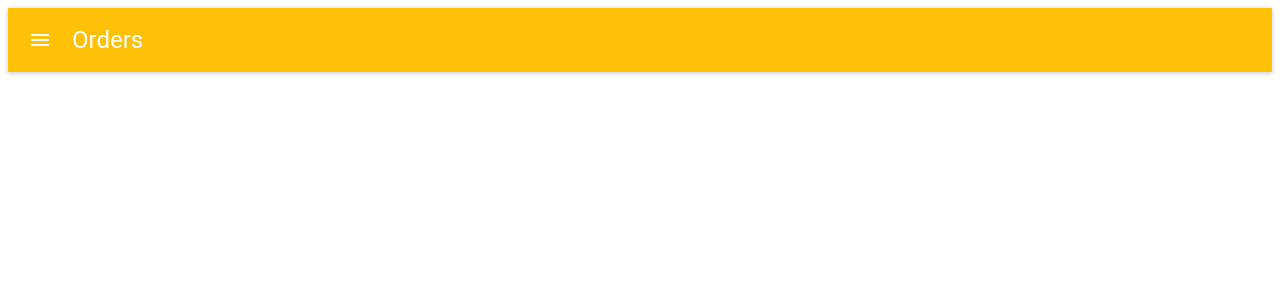
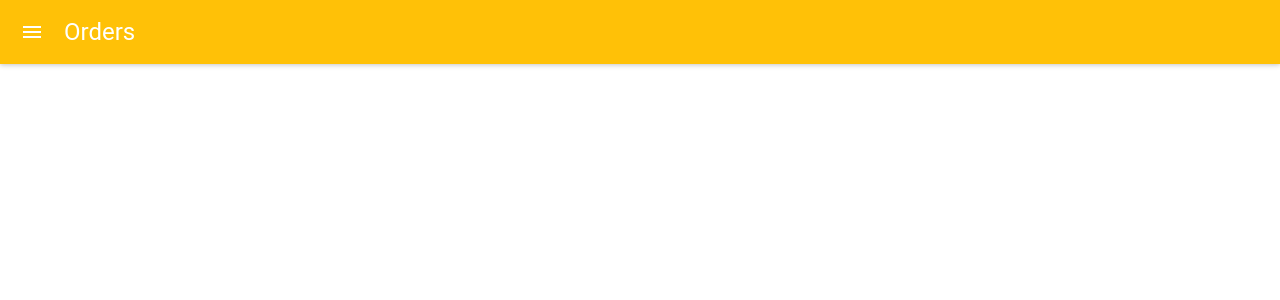
Before and after one commit to TintypeMolly/orders, a React (Create React App) app: page / in a window 1280 px wide. Shown: the top 300 px of the page. Built offline with nearby package versions, Linux system fonts and the light colour scheme.

Commit message:
css reset

```diff
--- /dev/null
+++ b/src/index.css
@@ -0,0 +1,5 @@
+body {
+  margin: 0;
+  padding: 0;
+  font-family: sans-serif;
+}
--- a/src/index.js
+++ b/src/index.js
@@ -2,6 +2,7 @@ import React from 'react';
 import ReactDOM from 'react-dom';
 import App from './view/App';
 import registerServiceWorker from './registerServiceWorker';
+import './index.css';
 
 ReactDOM.render(<App />, document.getElementById('root'));
 registerServiceWorker();
```
